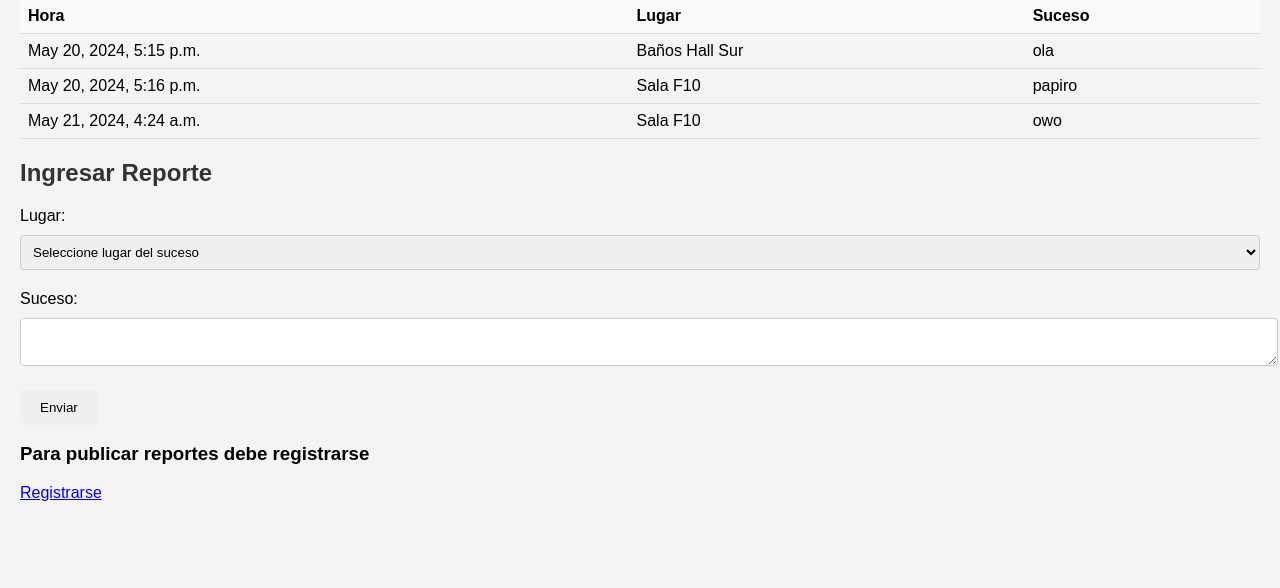
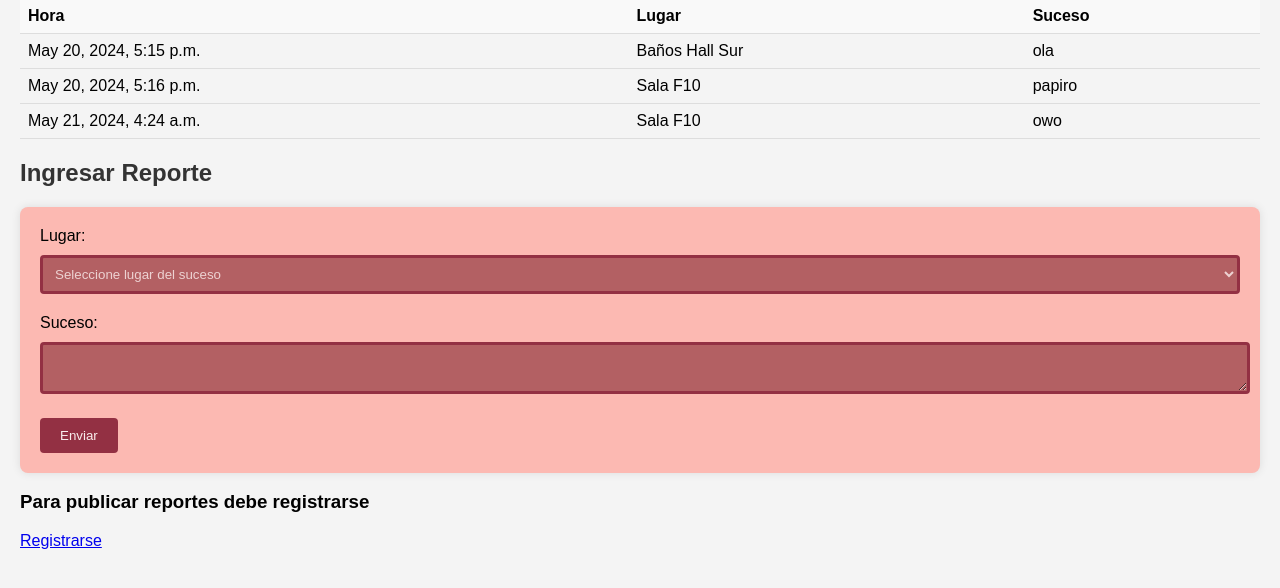
Before and after one commit to DCC-CC4401/2024-1-CC4401-1-grupo-3, a Django app: page / in a window 1280 px wide. Shown: the part 187-775 px from the top of the page. Run offline with Django 5.2, Linux system fonts and the light colour scheme; data comes from the database, SQL or seed files in the repository.

Commit message:
Add color to the form box on the Home CSS

```diff
--- a/estadobuxef/templates/home.html
+++ b/estadobuxef/templates/home.html
@@ -25,6 +25,7 @@ th, td {
     text-align: left;
     padding: 8px;
     border-bottom: 1px solid #ddd;
+    color: #000000;
 }
 
 th {
@@ -51,10 +52,43 @@ select, textarea {
 }
 
 button {
+    background-color: #933043;
+    color: #f9ecec;
     padding: 10px 20px;
     border: none;
     border-radius: 4px;
     cursor: pointer;
+}
+
+button:hover {
+    background-color: #742636;
+}
+
+form {
+    background-color: #fcb9b2;
+    padding: 20px;
+    border-radius: 8px;
+    box-shadow: 0 0 10px 0 rgba(0,0,0,0.1);
+    margin-top: 20px;
+    }
+
+input[type="text"], textarea {
+    background-color: #b36063;
+    border: 3px solid #933043;
+    padding: 8px;
+    margin-bottom: 20px;
+    border-radius: 4px;
+    width: 99%;
+    color: #edd2d2;
+}
+
+select {
+    background-color: #b36063;
+    border: 3px solid #933043;
+    color: #edd2d2;
+    padding: 8px;
+    border-radius: 4px;
+    width: 100%;
 }
 </style>
 {% endblock %}
```
